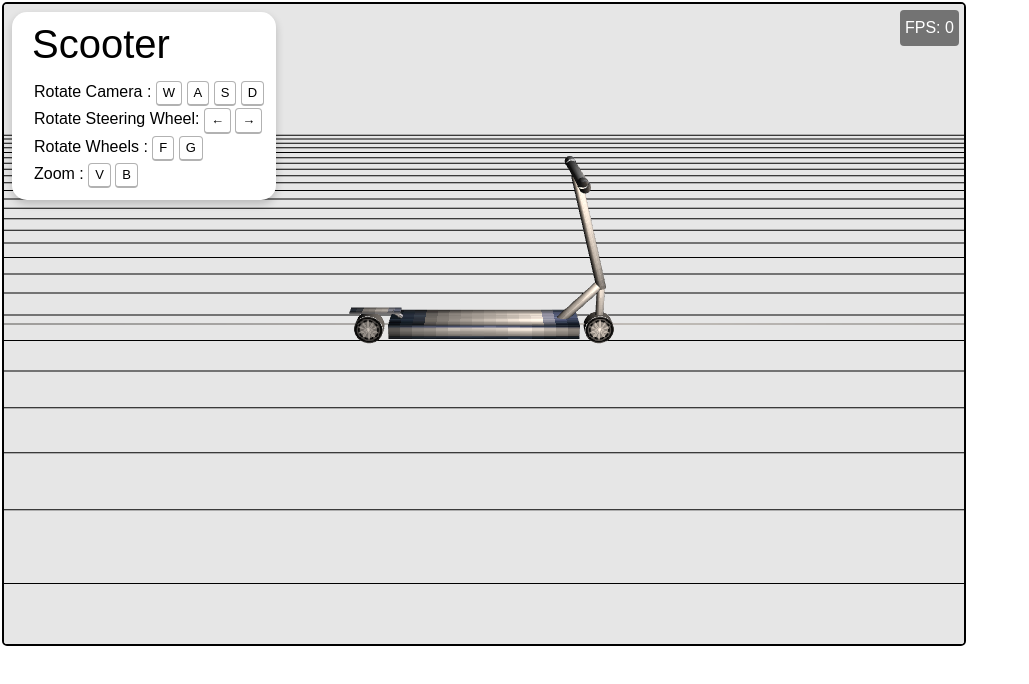
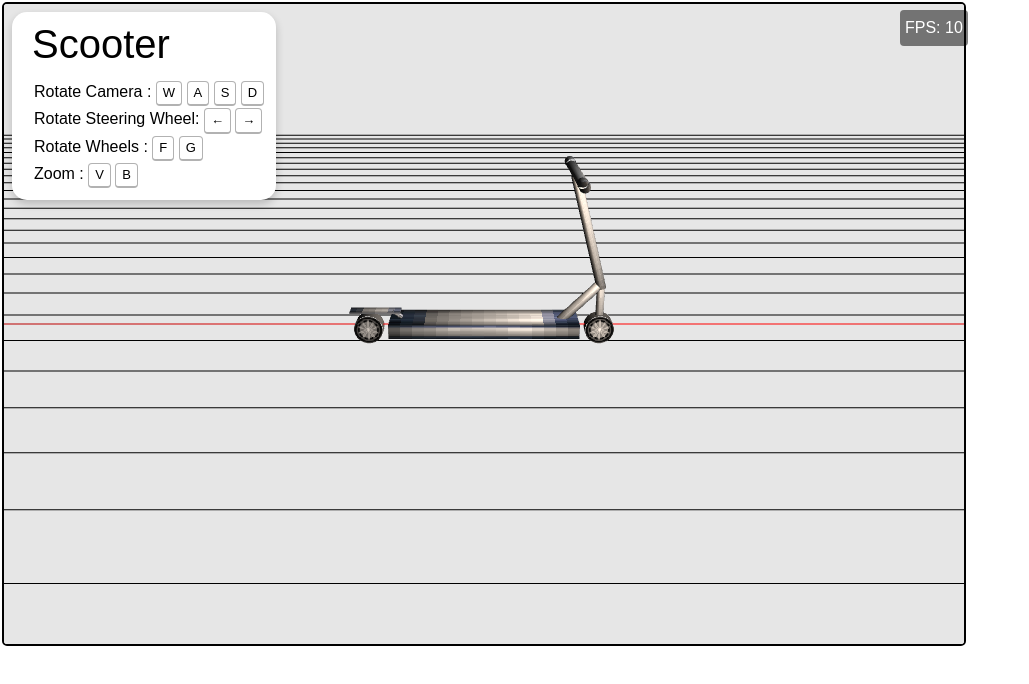
Before and after one commit to yan008uit/Sparkesykkel, a website: page index.html in a window 1280 px wide. Shown: the whole page, without its empty margins (0-1029 px from the left). Drawn offline with Linux system fonts and the light colour scheme; animation ran at ten frames a second.

Commit message:
aksene fix

```diff
--- a/Scooter.js
+++ b/Scooter.js
@@ -176,7 +176,9 @@ function drawScooter(renderInfo, camera){
     // Coordinate system
     const coordModel = new Matrix4();
     coordModel.setIdentity();
+    gl.uniform1i(shader.uniformLocations.useTexture, 0);
     renderInfo.coord.draw(renderInfo.shaderInfo, coordModel);
+
     gl.disableVertexAttribArray(shader.attribLocations.vertexColor);
 
     const normalMatrix = new Matrix4();
--- a/index.html
+++ b/index.html
@@ -9,7 +9,7 @@
 </head>
 
 <body>
-<div class = "fpsCounter">
+<div class = "fpsCounter" id="fpsCounter">
     FPS: 0
 </div>
 <div class="container">
```
